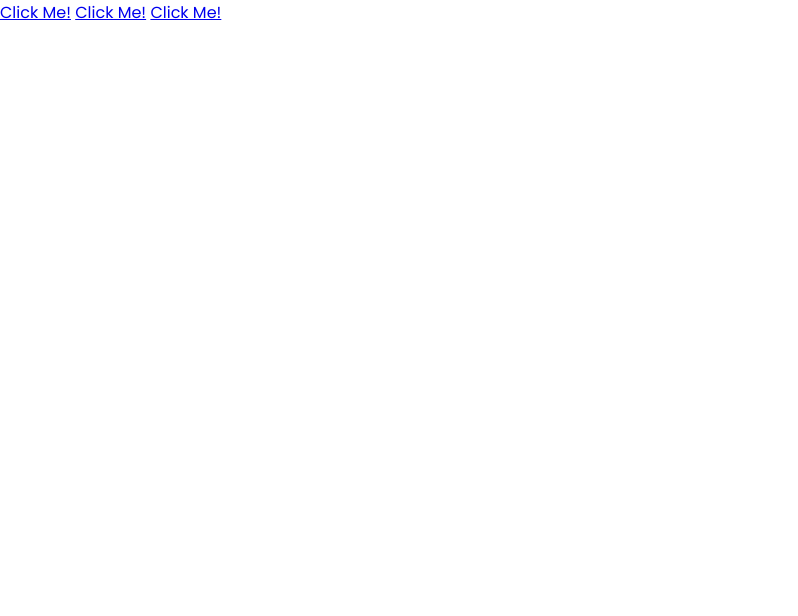
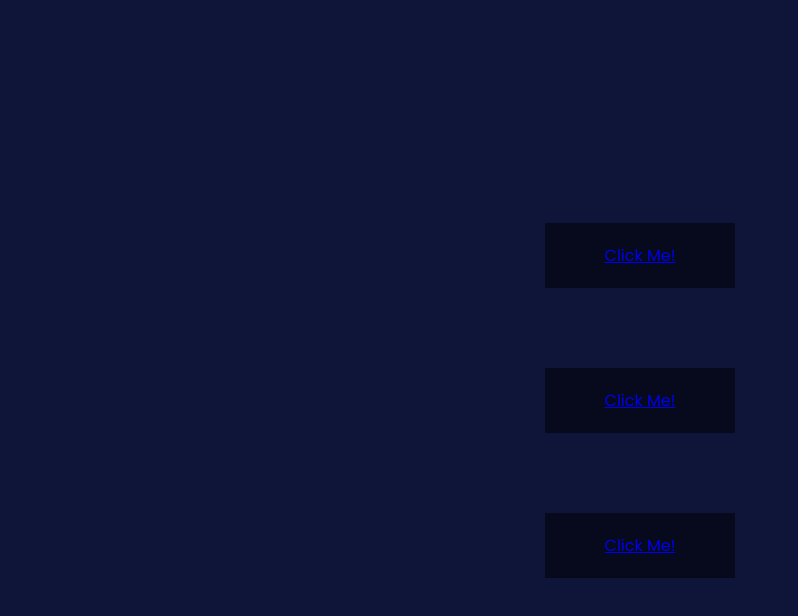
Before and after one commit to CJR85/animated-buttons-hover, a plain HTML site: page index.html in a window 1280 px wide. Shown: the whole page, without its empty margins (0-798 px from the left). Drawn offline with Linux system fonts and the light colour scheme.

Commit message:
Style body, a tag and a tag hover

```diff
--- a/style.css
+++ b/style.css
@@ -6,3 +6,29 @@
   box-sizing: border-box;
   font-family: 'Poppins', sans-serif;
 }
+
+body {
+  display: flex;
+  justify-content: center;
+  align-items: center;
+  min-height: 100vh;
+  flex-direction: column;
+  background: #0e1538;
+}
+
+a {
+  position: relative;
+  padding: 20px 60px;
+  display: flex;
+  justify-content: center;
+  align-items: center;
+  background: rgba(0, 0, 0, 0.5);
+  margin: 40px;
+  transition: 1s;
+}
+
+a:hover {
+  background: var(--clr);
+  box-shadow: 0 0 10px var(--clr), 0 0 30px var(--clr), 0 0 60px var(--clr),
+    0 0 100px var(--clr);
+}
```
